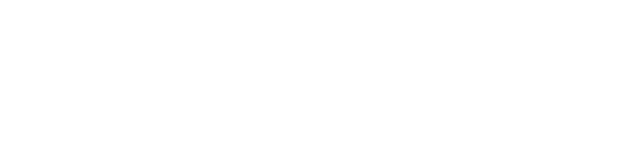
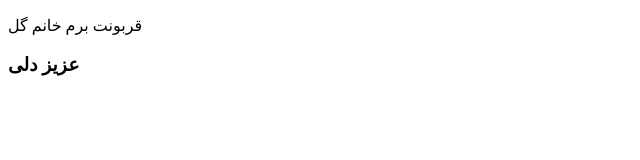
Before and after one commit to mirzaeeWork/Todo_List, a website: page Hello/hello.html in a window 1280 px wide. Shown: the whole page, without its empty margins (0-640 px from the left). Drawn offline with Linux system fonts and the light colour scheme.

Commit message:
I gave myself positive energy.

```diff
--- a/Hello/hello.html
+++ b/Hello/hello.html
@@ -1,11 +1,18 @@
 <!DOCTYPE html>
 <html lang="en">
-<head>
-    <meta charset="UTF-8">
-    <meta name="viewport" content="width=device-width, initial-scale=1.0">
+  <head>
+    <meta charset="UTF-8" />
+    <meta name="viewport" content="width=device-width, initial-scale=1.0" />
     <title>Document</title>
-</head>
-<body>
-
-</body>
+  </head>
+  <body>
+    <div>
+        <div>
+            <p>قربونت برم خانم گل</p>
+        </div>
+        <div>
+            <h3>عزیز دلی</h3>
+        </div>
+    </div>
+  </body>
 </html>
```
